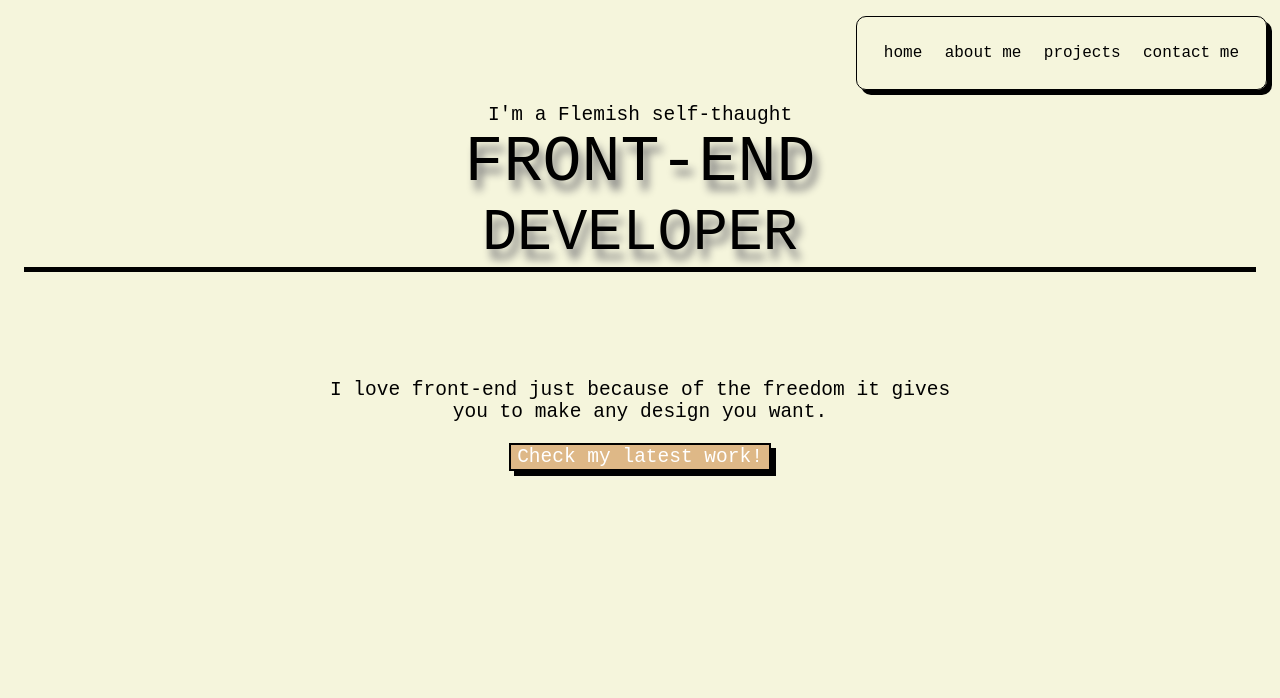
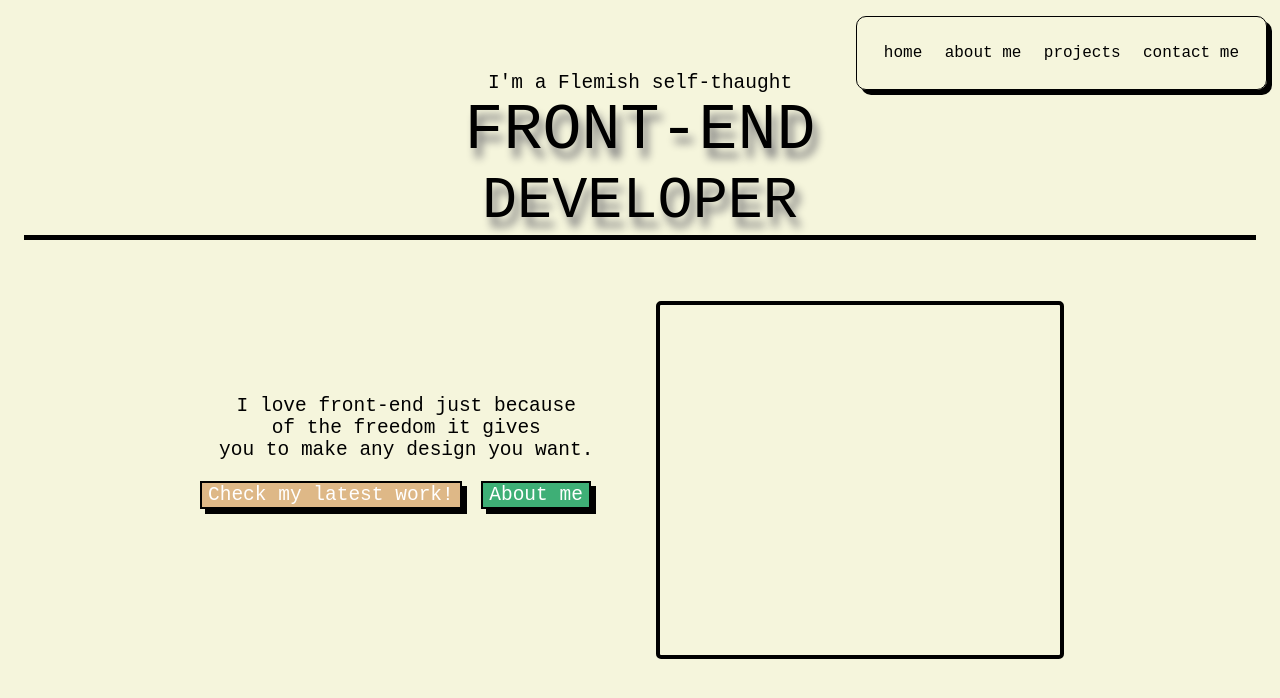
Before and after one commit to JarneDM/portfolio-svk, a SvelteKit app: page / in a window 1280 px wide. Shown: the top 698 px of the page. Built offline with nearby package versions, Linux system fonts and the light colour scheme.

Commit message:
styling home page

```diff
--- a/src/routes/+layout.svelte
+++ b/src/routes/+layout.svelte
@@ -35,6 +35,7 @@
         background-color: black;
         color: white;
         transition: 500ms;
+        box-shadow: 3px 3px burlywood;
     }
 </style>
 
--- a/src/routes/+page.svelte
+++ b/src/routes/+page.svelte
@@ -19,10 +19,18 @@
 		<h2>Developer</h2>
 	</div>
 	<div class="content">
-		<p>I love front-end just because of the freedom it gives <br> you to make any design you want.</p>
-		<button class="btn">
-			Check my latest work!
-		</button>
+		<p>I love front-end just because <br>of the freedom it gives <br>you to make any design you want.</p>
+		<div class="button-container">
+			<button class="btn-projects">
+			  Check my latest work!
+			</button>
+			<button class="btn-about">
+			  About me
+			</button>
+		  </div>
+	</div>
+	<div class="box-content">
+
 	</div>
 
 </main>
@@ -40,7 +48,7 @@
 		font-size: 1.5em;
 		font-weight: 100;
 		font-family: monospace;
-		margin-top: 5rem;
+		margin-top: 3rem;
 		margin-bottom: 0;
 	}
 
@@ -70,14 +78,29 @@
 		box-shadow: 0 5px;
 	}
 
+	.content{
+		margin-top: 10em;
+	}
+
+	.button-container {
+  		display: flex;
+  		flex-direction: grid;
+  		align-items: flex-start;
+  		margin-left: 11em;
+	}
+
 	.content p{
 		font-family: monospace;
 		font-size: 1.5em;
 		margin-top: 7rem;
 		color: black;
+		display: flex;
+		align-content: flex-start;
+		justify-content: left;
+		margin-left: 10em;
 	}
 
-	.btn{
+	.btn-projects{
 		height: fit-content;
 		font-size: 1.5em;
 		font-family: monospace;
@@ -89,7 +112,7 @@
 		border: 2px solid black;
 	}
 
-	.btn:hover{
+	.btn-projects:hover{
 		background-color: black;
 		color: white;
 		box-shadow: 5px 5px burlywood;
@@ -97,6 +120,39 @@
 		border: 2px solid burlywood;
 	}
 
+	.btn-about{
+		height: fit-content;
+		font-size: 1.5em;
+		font-family: monospace;
+		background-color: #3eaf76;
+		color: white;
+		box-shadow: 5px 5px black;
+		cursor: pointer;
+		transition: 500ms;
+		border: 2px solid black;
+		margin-left: 1em;
+	}
+
+	.btn-about:hover{
+		background-color: black;
+		color: white;
+		box-shadow: 5px 5px #3eaf76;
+		transition: 500ms;
+		border: 2px solid #3eaf76;
+	}
+
+	.box-content {
+  		border: 4px solid black;
+  		border-radius: 5px;
+  		height: 350px;
+  		width: 400px;
+  		float: right;
+		margin-right: 12em;
+  		margin-top: -13em;
+	}
+
+
+
 	@media (min-width: 640px) {
 		main {
 			max-width: none;
```
